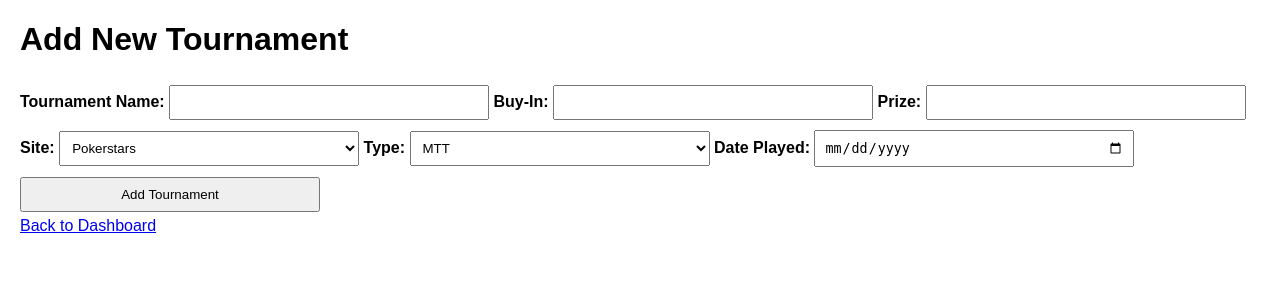
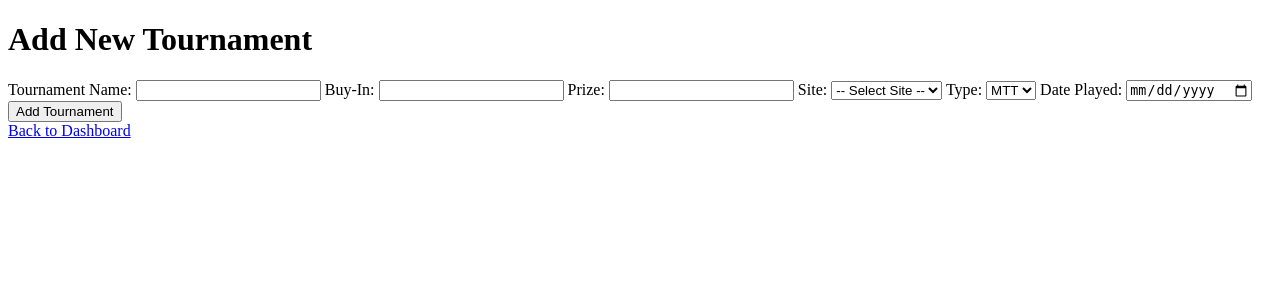
Before and after one commit to B4NKR0LL3R/tournament-tracker4, a Flask app: page /add-tournament in a window 1280 px wide. Shown: the top 300 px of the page. Run offline with Flask 3, Linux system fonts and the light colour scheme.

Commit message:
Add files via upload

```diff
--- a/templates/add_tournament.html
+++ b/templates/add_tournament.html
@@ -1,39 +1,42 @@
 
 <!DOCTYPE html>
-<html>
+<html lang="en">
 <head>
+    <meta charset="UTF-8">
+    <meta name="viewport" content="width=device-width, initial-scale=1.0">
     <title>Add New Tournament</title>
-    <style>
-        body { font-family: Arial, sans-serif; margin: 20px; }
-        form { margin-top: 20px; }
-        input, select, button { margin: 5px 0; padding: 8px; width: 100%; max-width: 300px; }
-        label { font-weight: bold; }
-    </style>
 </head>
 <body>
     <h1>Add New Tournament</h1>
     <form method="post">
-        <label for="tournament_name">Tournament Name:</label>
-        <input type="text" name="tournament_name" id="tournament_name" required>
+        <label for="name">Tournament Name:</label>
+        <input type="text" id="name" name="name" required>
+
         <label for="buy_in">Buy-In:</label>
-        <input type="number" step="0.01" name="buy_in" id="buy_in" required>
+        <input type="number" step="0.01" id="buy_in" name="buy_in" required>
+
         <label for="prize">Prize:</label>
-        <input type="number" step="0.01" name="prize" id="prize" required>
+        <input type="number" step="0.01" id="prize" name="prize" required>
+
         <label for="site">Site:</label>
-        <select name="site" id="site" required>
+        <select id="site" name="site" required>
+            <option value="" disabled selected>-- Select Site --</option>
             {% for site in sites %}
-            <option value="{{ site }}">{{ site }}</option>
+                <option value="{{ site }}">{{ site }}</option>
             {% endfor %}
         </select>
+
         <label for="type">Type:</label>
-        <select name="type" id="type" required>
+        <select id="type" name="type" required>
             <option value="MTT">MTT</option>
             <option value="Spin">Spin</option>
         </select>
+
         <label for="date_played">Date Played:</label>
-        <input type="date" name="date_played" id="date_played" required>
+        <input type="date" id="date_played" name="date_played" required>
+
         <button type="submit">Add Tournament</button>
     </form>
-    <a href="/">Back to Dashboard</a>
+    <a href="/dashboard">Back to Dashboard</a>
 </body>
 </html>
```
